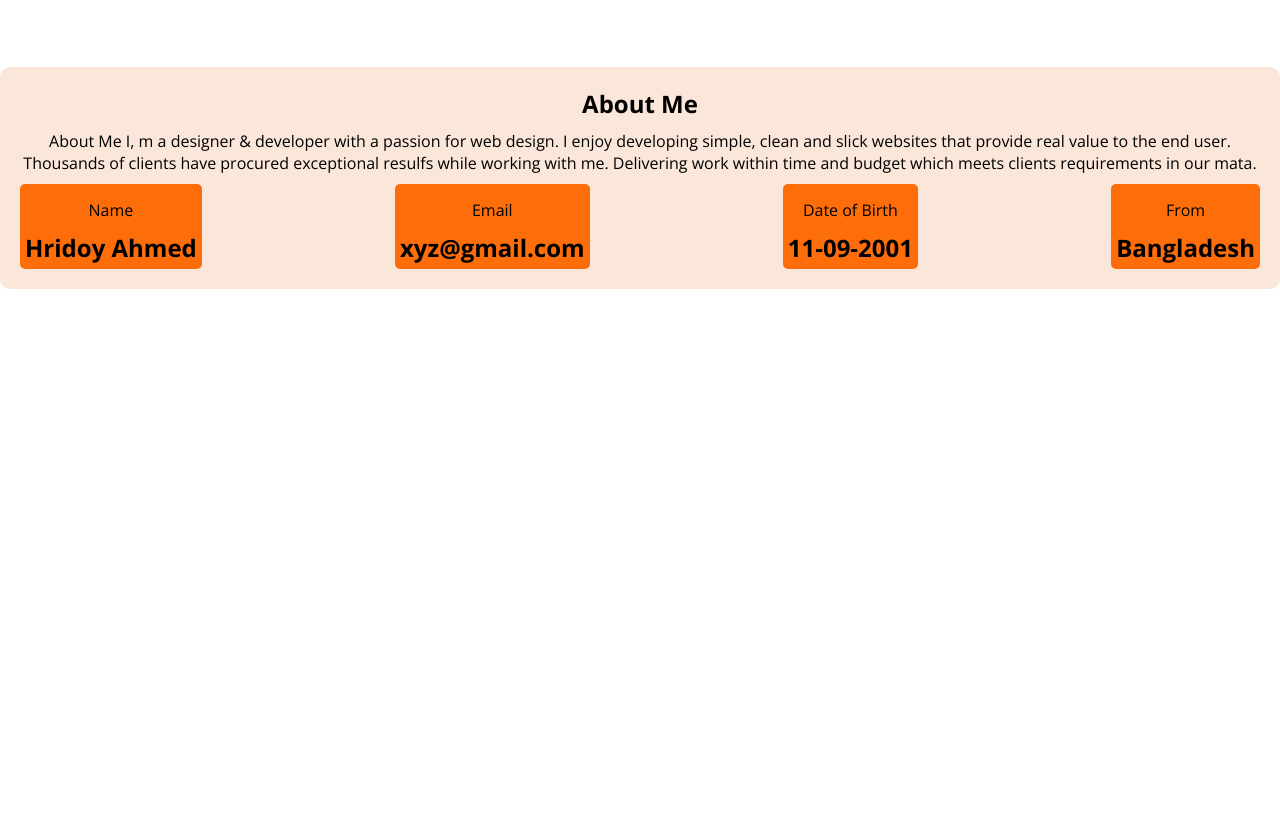
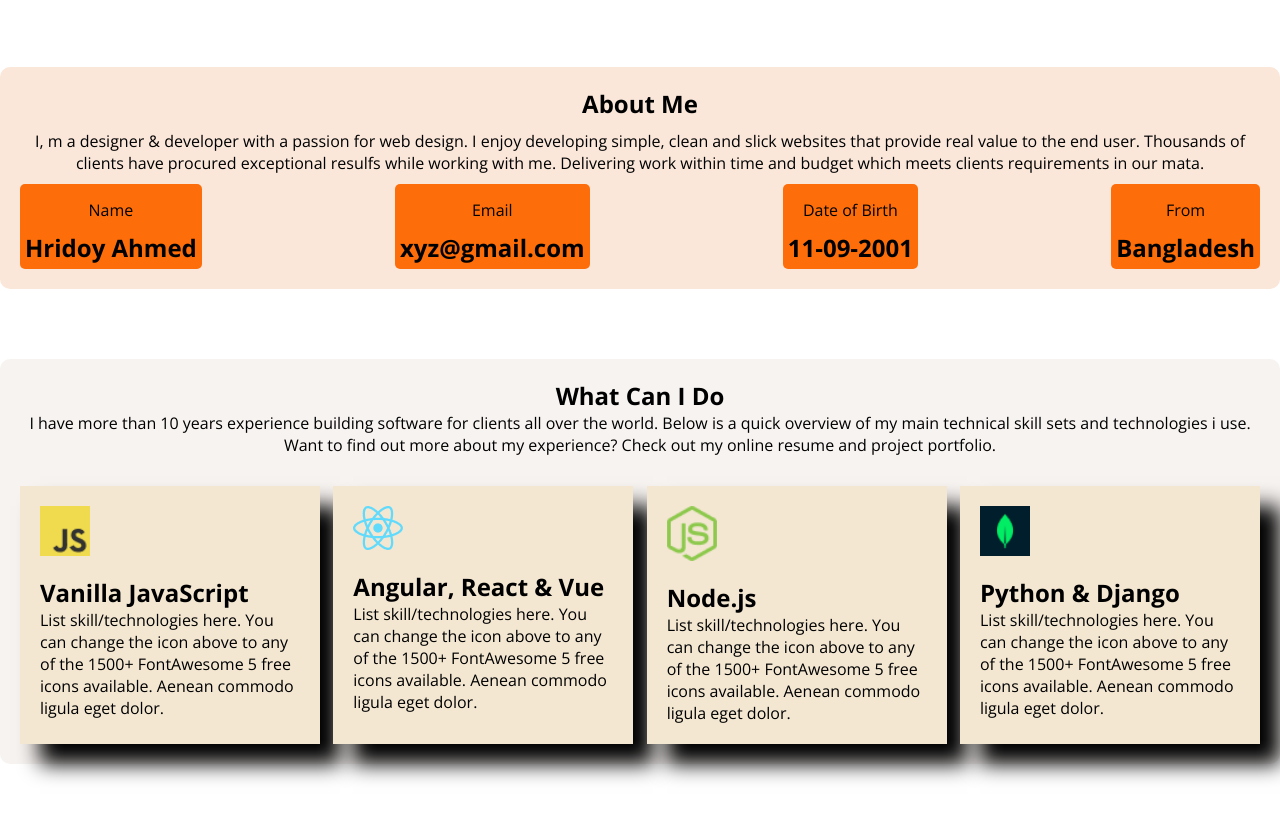
Before and after one commit to mdhridoy33/First_Portfolio, a plain HTML site: page index.html in a window 1280 px wide. Shown: the part 580-1400 px from the top of the page. Before the commit the page ends 939 px from the top, so only its background shows below. Drawn offline with nearby package versions, Linux system fonts and the light colour scheme.

Commit message:
new updated

```diff
--- a/index.html
+++ b/index.html
@@ -52,8 +52,7 @@
     <!-- about section start -->
     <section class="container about-parent">
         <h2>About Me</h2>
-        <p>About Me
-            I, m a designer & developer with a passion for web design. I enjoy developing simple, clean and slick
+        <p>I, m a designer & developer with a passion for web design. I enjoy developing simple, clean and slick
             websites that provide real value to the end user. Thousands of clients have procured exceptional resulfs
             while working with me. Delivering work within time and budget which meets clients requirements in our mata.
         </p>
@@ -77,6 +76,39 @@
         </div>
 
     </section>
+    <!-- start  what can i do -->
+    <section class="what-parent container">
+        <h2 class="h2-center"> What Can I Do</h2>
+        <p class="h2-center">I have more than 10 years experience building software for clients all over the world. Below is a quick
+            overview of my main technical skill sets and technologies i use. Want to find out more about my experience?
+            Check out my online resume and project portfolio.</p>
+        <div class="about-box-parent">
+            <div class="box-what">
+                <img src="images/icons/js.png" alt="JavaScript Logo" class="skill-logo">
+                <h2>Vanilla JavaScript</h2>
+                <p>List skill/technologies here. You can change the icon above to any of the 1500+ FontAwesome 5 free
+                    icons available. Aenean commodo ligula eget dolor.</p>
+            </div>
+            <div class="box-what">
+                <img src="images/icons/react.png" alt="React Logo" class="skill-logo">
+                <h2>Angular, React & Vue</h2>
+                <p>List skill/technologies here. You can change the icon above to any of the 1500+ FontAwesome 5 free
+                    icons available. Aenean commodo ligula eget dolor.</p>
+            </div>
+            <div class="box-what">
+                <img src="images/icons/nodejs.png" alt="NodeJs Logo" class="skill-logo">
+                <h2>Node.js</h2>
+                <p>List skill/technologies here. You can change the icon above to any of the 1500+ FontAwesome 5 free
+                    icons available. Aenean commodo ligula eget dolor.</p>
+            </div>
+            <div class="box-what">
+                <img src="images/icons/mongo.png" alt="Python Logo" class="skill-logo">
+                <h2>Python & Django</h2>
+                <p>List skill/technologies here. You can change the icon above to any of the 1500+ FontAwesome 5 free
+                    icons available. Aenean commodo ligula eget dolor.</p>
+            </div>
+        </div>
+    </section>
 </body>
 
 </html>
--- a/styles/style.css
+++ b/styles/style.css
@@ -3,7 +3,8 @@
     margin: 0px;
     font-family: "Open Sans", sans-serif;
 }
-img{
+
+img {
     max-width: 100%;
 }
 
@@ -101,8 +102,9 @@ ul li a {
     margin-top: 10px;
 
 }
+
 /* about us css */
-.about-parent{
+.about-parent {
     background-color: #fae7da;
     margin: 70px auto;
     border-radius: 10px;
@@ -110,16 +112,50 @@ ul li a {
     text-align: center;
 
 }
-.about-parent p{
+
+.about-parent p {
     margin: 10px 0px;
 }
-.about-box-parent{
+
+.about-box-parent {
     display: flex;
     justify-content: space-between;
     gap: 10px;
 }
-.about-box-parent .box{
-background-color: #fd6e0a;
-padding: 5px;
-border-radius: 5px;
+
+.about-box-parent .box {
+    background-color: #fd6e0a;
+    padding: 5px;
+    border-radius: 5px;
 }
+
+/* start what can i do */
+.what-parent {
+    background-color: #f7f3f1;
+    margin: 70px auto;
+    border-radius: 10px;
+    padding: 20px;
+    text-align: left;
+}
+
+.h2-center {
+    text-align: center;
+}
+
+.box-what {
+    background-color: rgb(243, 231, 210);
+    display: flex;
+    flex-direction: column;
+    align-items: flex-start;
+    padding: 20px;
+    margin-top: 30px;
+    width: 260px;
+    box-shadow: 20px 20px 20px black;
+}
+
+/* .box-what {} */
+
+.skill-logo {
+    width: 50px;
+    margin-bottom: 20px;
+}
```
